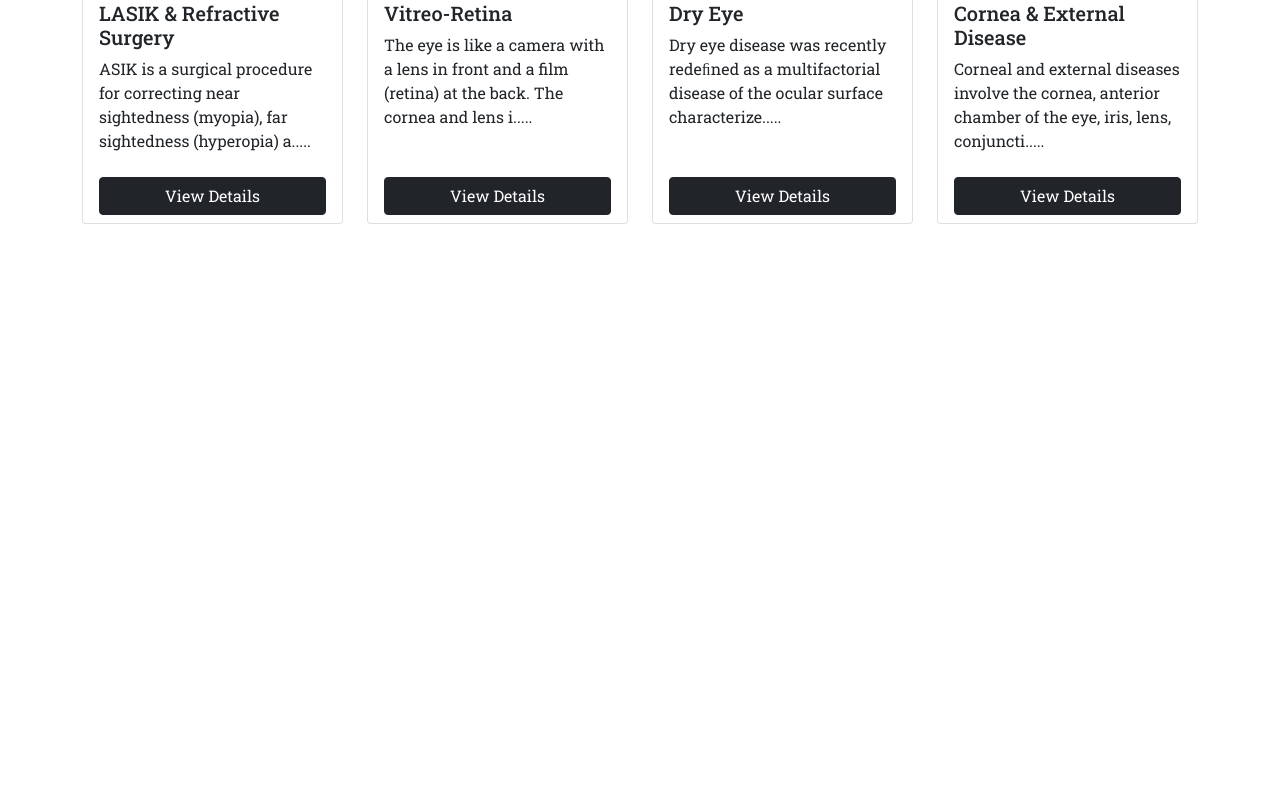
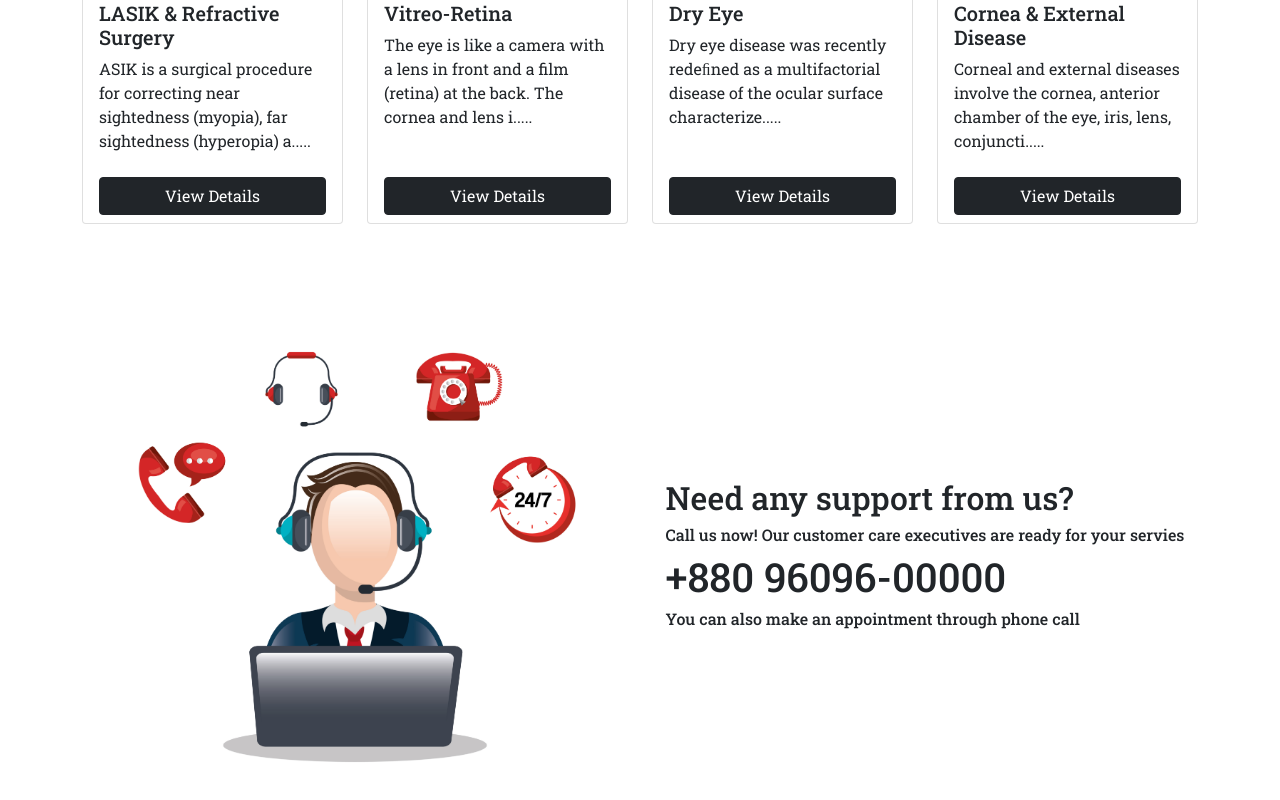
Before and after one commit to musaberulkhan/khan-eye-hospital-react-website, a React (Create React App) app: page / in a window 1280 px wide. Shown: the part 1386-2186 px from the top of the page. Before the commit the page ends 1610 px from the top, so only its background shows below. Built offline with nearby package versions, Linux system fonts and the light colour scheme; no server answers.

Commit message:
Helpline section added

```diff
--- /dev/null
+++ b/src/Components/Helpline/Helpline.js
@@ -0,0 +1,25 @@
+import React from 'react';
+import './Helpline';
+import HelplineImage from '../../Images/helpline.jpg';
+
+const Helpline = () => {
+    return (
+        <div className="helpline container my-5">
+            <div className="row">
+                <div className="col-md-6 col-12 p-5">
+                    <img className="img-fluid" src={HelplineImage} alt="" />
+                </div>
+                <div className="col-md-6 col-12 d-flex justify-content-center align-items-center">
+                    <div>
+                        <h2>Need any support from us?</h2>
+                        <h6>Call us now! Our customer care executives are ready for your servies</h6>
+                        <h1>+880 96096-00000</h1>
+                        <h6>You can also make an appointment through phone call</h6>
+                    </div>
+                </div>
+            </div>
+        </div>
+    );
+};
+
+export default Helpline;
--- a/src/Components/Home/Home.js
+++ b/src/Components/Home/Home.js
@@ -1,5 +1,6 @@
 import React from 'react';
 import Header from '../Header/Header';
+import Helpline from '../Helpline/Helpline';
 import Services from '../Services/Services';
 import './Home.css';
 
@@ -8,6 +9,7 @@ const Home = () => {
         <div>
             <Header></Header>
             <Services></Services>
+            <Helpline></Helpline>
         </div>
     );
 };
```
Also changed, not shown: src/Components/Helpline/Helpline.css (added), src/Images/helpline.jpg (added).
